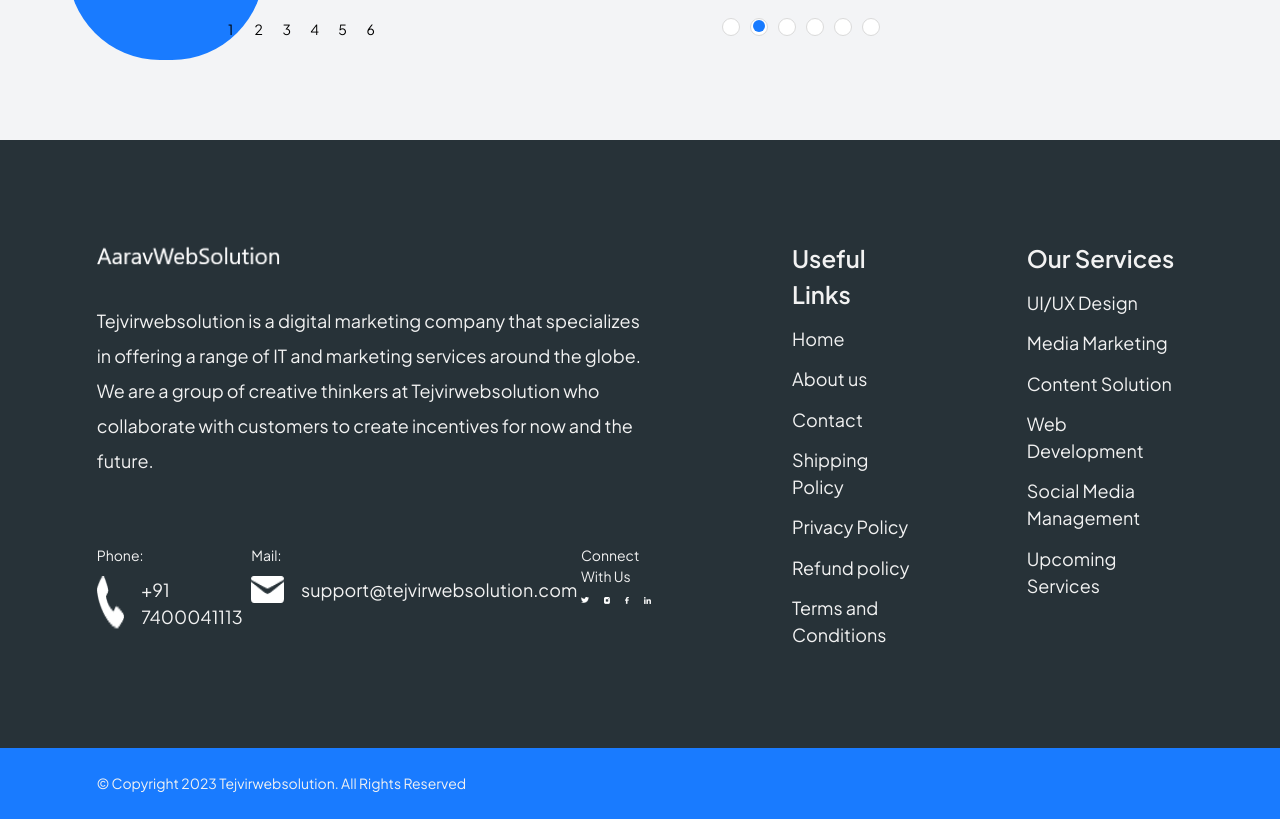
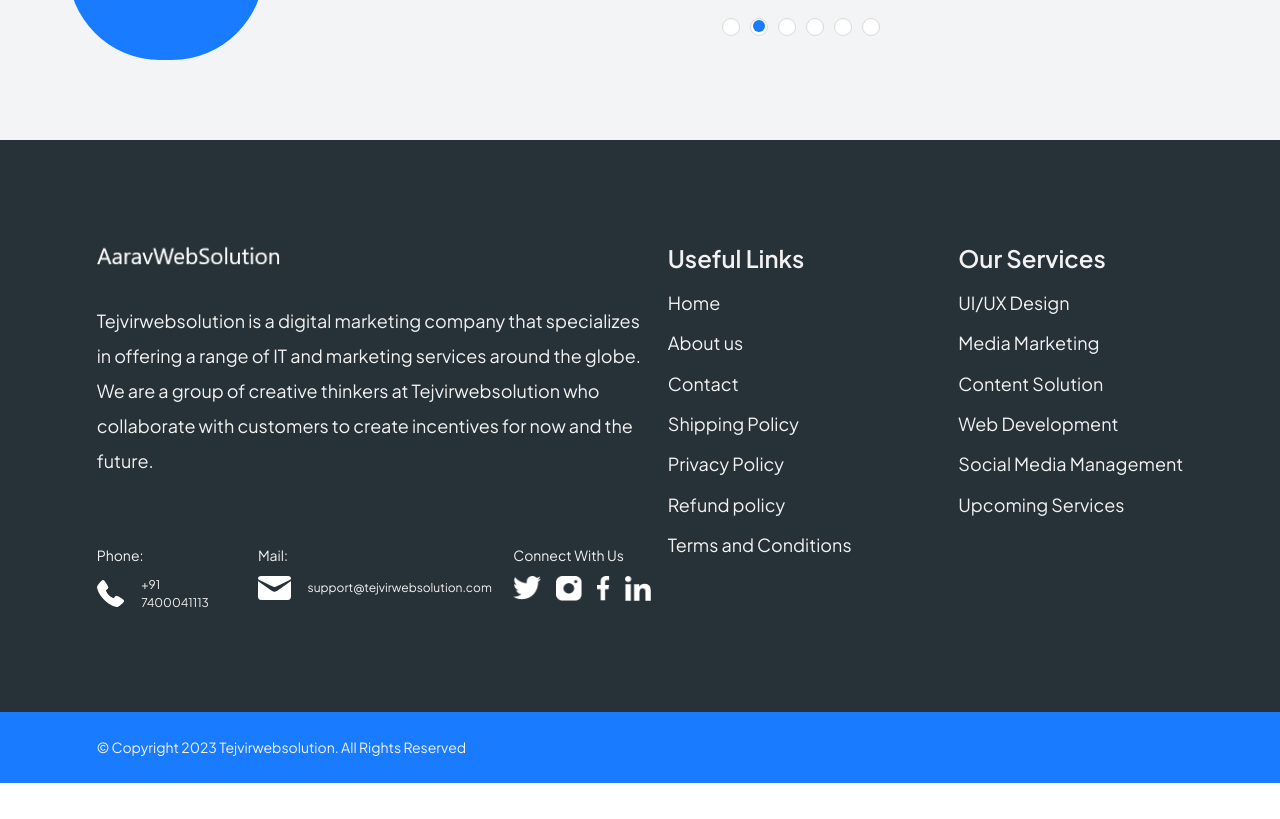
Before and after one commit to javedmistari/aarav, a website: page index.html in a window 1280 px wide. Shown: the part 3392-4211 px from the top of the page. After the commit the page ends 4175 px from the top, so only its background shows below. Drawn offline with Linux system fonts and the light colour scheme.

Commit message:
slider bug

```diff
--- a/assets/scss/global.scss
+++ b/assets/scss/global.scss
@@ -436,7 +436,7 @@
                 li{
                     margin-right: 10px;
                     button{
-                        text-indent: -1000px;
+                        text-indent: -10000px;
                         border-radius: 100%;
                         border: 1px solid #D9D9D9;
                         width: 18px;
@@ -489,11 +489,12 @@
                     .c-wrapper{
                         display: flex;
                         gap: px2vw(25);
+                        align-items: center;
                     }
 
                     a{
                         color: #F2F2F2;
-                        font-size: 18px;
+                        font-size: px2vw(18);
                         font-weight: $regular;
                         &:hover{
                             color: $blue-light;
@@ -529,7 +530,7 @@
 
         .footer-links{
             display: flex;
-            width: px2vw(587);
+
             gap: px2vw(160);
             ul{
 
```
Also changed, not shown: assets/css/style.css.
